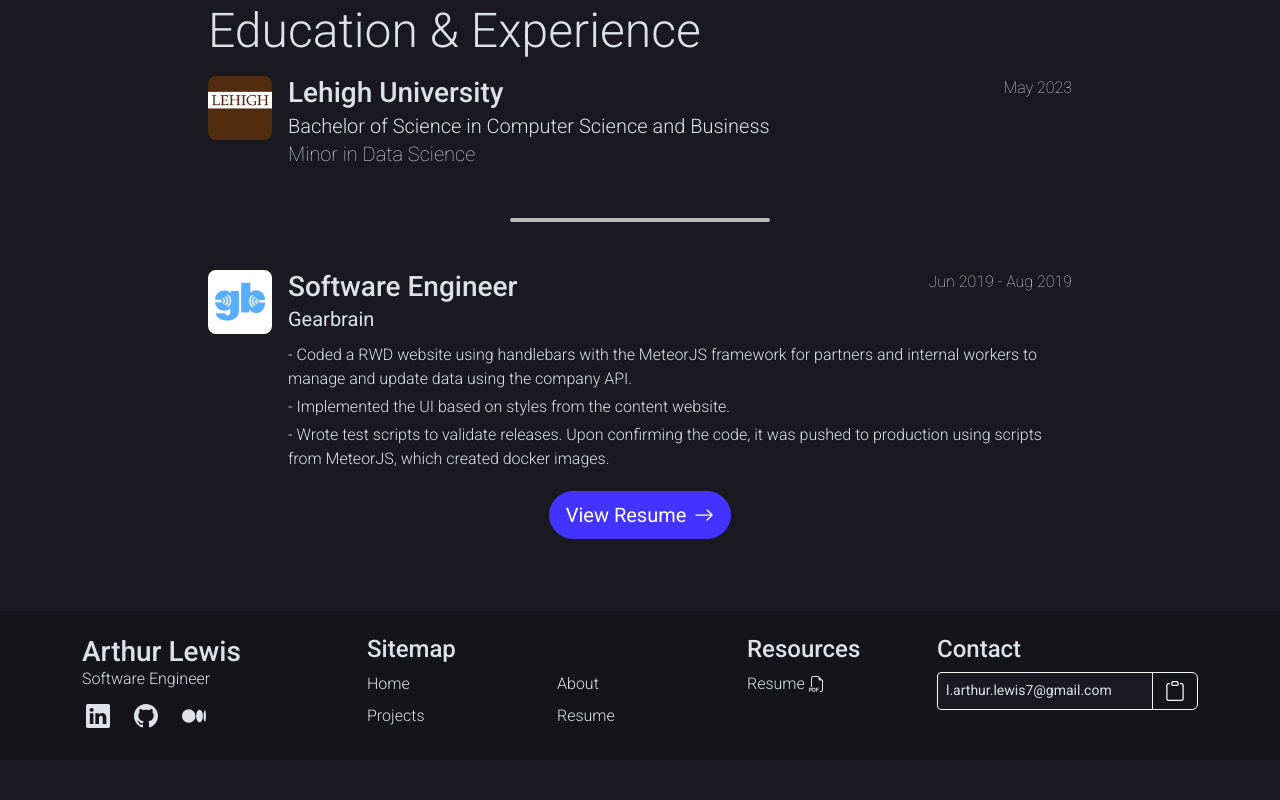
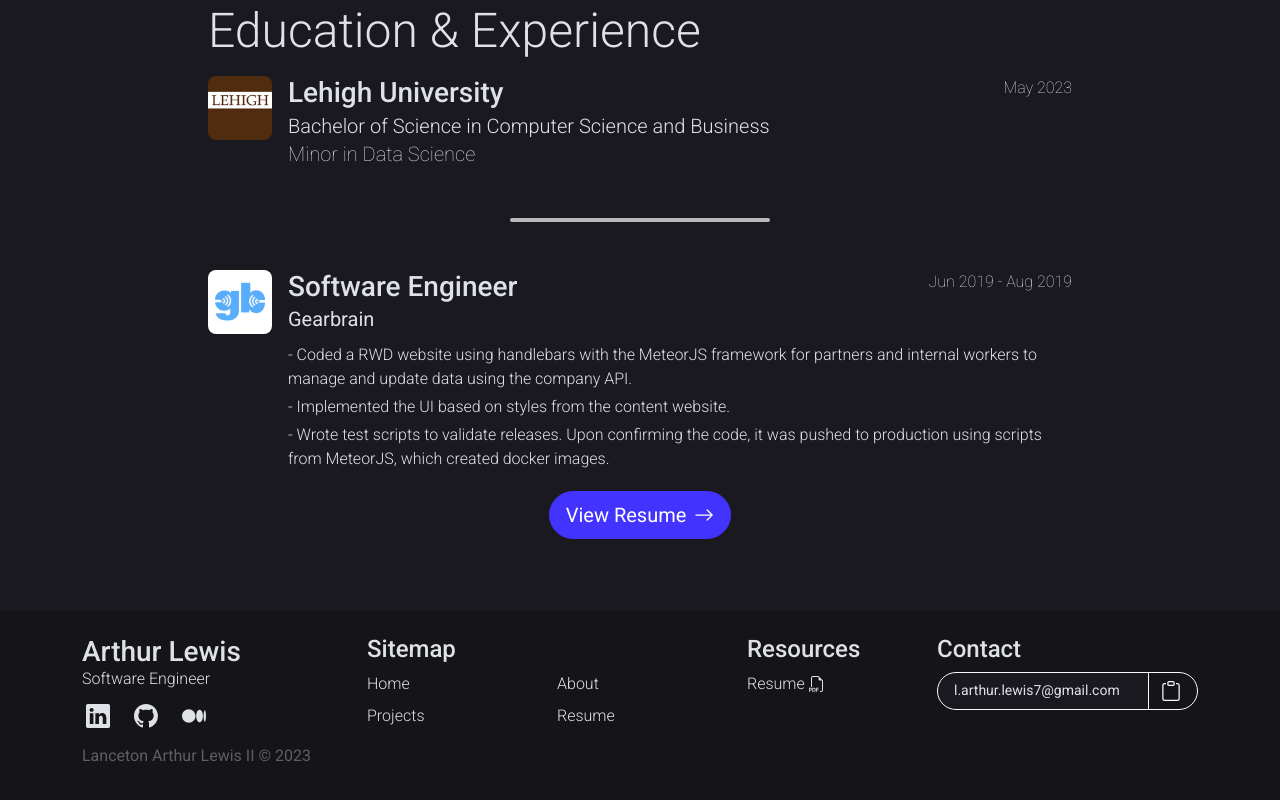
Before and after one commit to lalewis7/lalewis7.github.io, a Next.js app: page / in a window 1280 px wide. Shown: the part 2359-3159 px from the top of the page. Before the commit the page ends 3119 px from the top, so only its background shows below. Built offline with nearby package versions, Linux system fonts and the light colour scheme.

Commit message:
added license + ui improvements

```diff
--- a/app/csr_components/CopyTextInput.jsx
+++ b/app/csr_components/CopyTextInput.jsx
@@ -17,17 +17,17 @@ export default function CopyTextInput(){
     }
 
     return <>
-        <div>
+        <div className="mw-100" >
             <InputGroup>
                 <Form.Control
                     aria-label="Email"
                     type="text"
                     size="sm"
                     value={process.env.NEXT_PUBLIC_EMAIL}
-                    className={`border-light focus-ring focus-ring-light`}
+                    className={`border-light focus-ring focus-ring-light rounded-start-5 ps-3 pe-2`}
                     readOnly
                 />
-                <Button variant="outline-light" onClick={copy}>
+                <Button variant="outline-light" onClick={copy} className="rounded-end-5 pe-3">
                     <span className="h5 lh-1">
                     {copied ? <ClipboardCheckFill /> : <Clipboard /> }
                     </span>
--- a/app/layout.jsx
+++ b/app/layout.jsx
@@ -111,7 +111,7 @@ export default function RootLayout({ children }) {
                 <div className="row">
                   <div className="col col-md-12">
                     <h3 className="m-0">Arthur Lewis</h3>
-                    <h6 className="mb-3 fw-light">Software Engineer</h6>
+                    <h6 className="mb-1 mb-sm-3 fw-light">Software Engineer</h6>
                   </div>
                   <div className="col d-flex align-items-center align-items-md-start">
                     <span className="h4 d-inline-flex gap-4 ps-1">
@@ -162,6 +162,13 @@ export default function RootLayout({ children }) {
                 </div>
               </div>
             </div>
+            <div className="row mt-2">
+              <div className="col">
+                <p className="text-secondary">
+                Lanceton Arthur Lewis II &copy; 2023
+                </p>
+              </div>
+            </div>
           </div>
         </footer>
       </body>
```
Also changed, not shown: LICENSE.txt (added), app/robots.txt.
